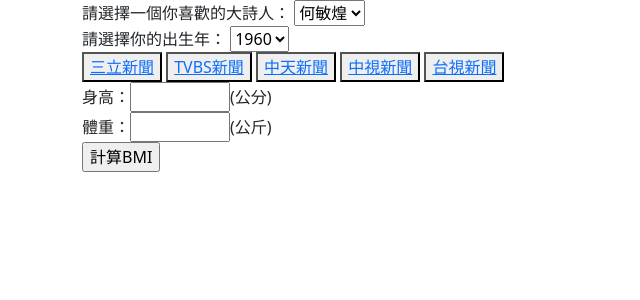
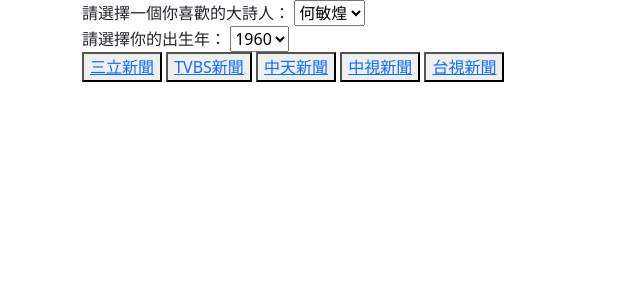
Before and after one commit to skynettw/sasd-109-2-0506, a Django app: page / in a window 1280 px wide. Shown: the part 112-412 px from the top of the page, without its empty margins (0-640 px from the left). Run offline with Django 3.2, Linux system fonts and the light colour scheme; data comes from the database, SQL or seed files in the repository.

Commit message:
add bmi compute

```diff
--- a/templates/index.html
+++ b/templates/index.html
@@ -32,7 +32,7 @@
             功能選單
           </a>
           <ul class="dropdown-menu" aria-labelledby="navbarDropdown">
-            <li><a class="dropdown-item" href="#">BMI計算</a></li>
+            <li><a class="dropdown-item" href="/bmi/">BMI計算</a></li>
             <li><a class="dropdown-item" href="#">播放清單</a></li>
             <li><hr class="dropdown-divider"></li>
             <li><a class="dropdown-item" href="#">Something else here</a></li>
@@ -71,12 +71,7 @@
 	</button>
 {% endfor %}
 <br>
-<form action="/bmi/" method="POST">
-	{% csrf_token %}
-身高：<input type=text name=height size=5>(公分)<br>
-體重：<input type=text name=weight size=5>(公斤)<br>
-<input type=submit value="計算BMI">
-</form>
+
 </div>
 
     <!-- Optional JavaScript; choose one of the two! -->
```
Also changed, not shown: templates/bmi.html (+9 -0 lines).
